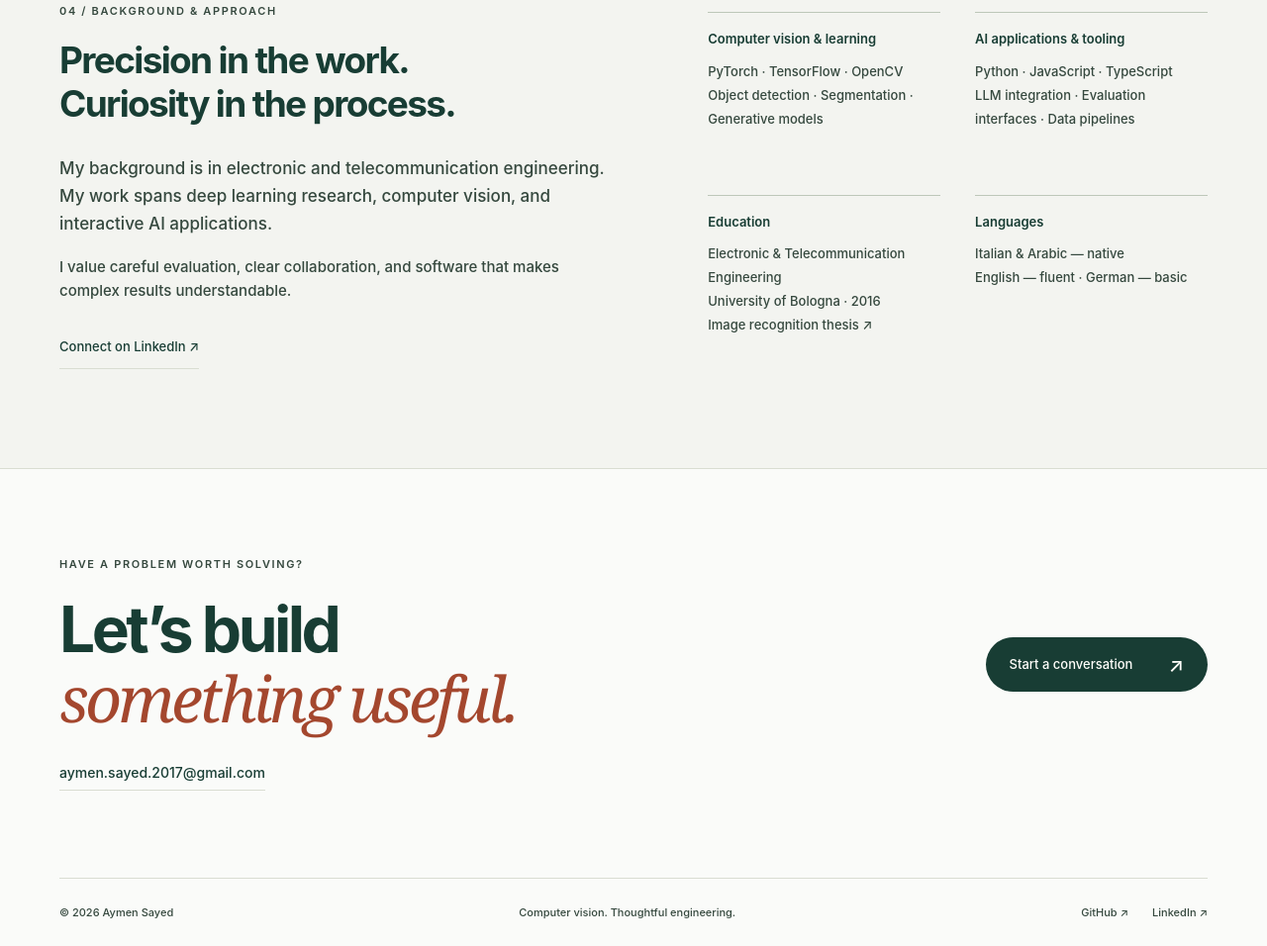
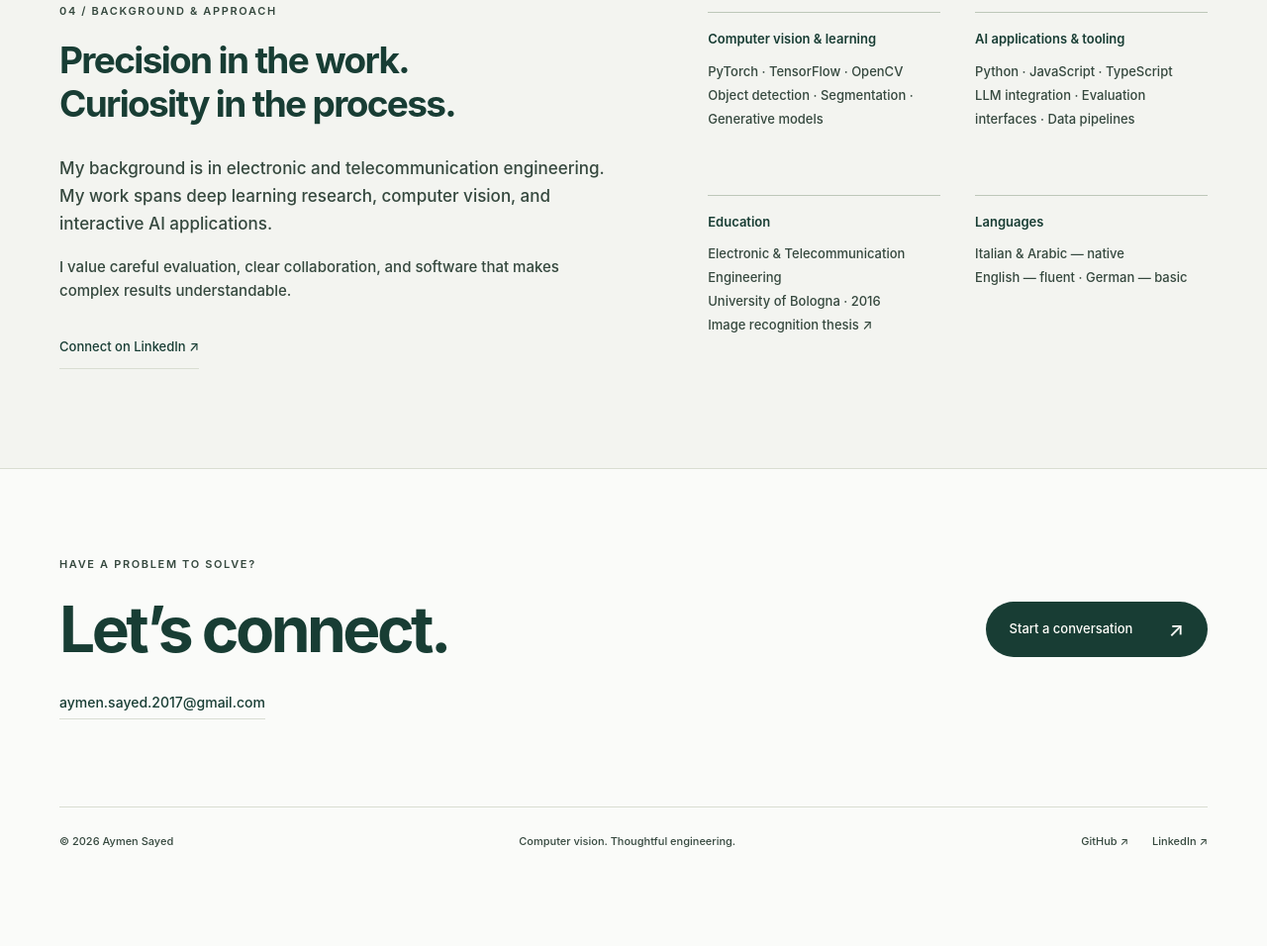
Before and after one commit to aymenx17/cv, a plain HTML site: page index.html in a window 1280 px wide. Shown: the part 4025-4981 px from the top of the page at 99% size. After the commit the page ends 4909 px from the top, so only its background shows below. Drawn offline with Linux system fonts and the light colour scheme.

Commit message:
Simplify contact section wording

```diff
--- a/index.html
+++ b/index.html
@@ -38,7 +38,7 @@
 <div class="thesis-topics"><div><span class="thesis-number" aria-hidden="true">01</span><div><h3>From equations to code</h3><p>Analytical gradients, the chain rule, and forward and backward passes. I implemented vectorized calculations and checked their correctness against numerical gradients.</p></div></div><div><span class="thesis-number" aria-hidden="true">02</span><div><h3>From linear models to CNNs</h3><p>Comparing SVM and softmax classifiers, a two-layer neural network, and a convolutional network—with attention to loss functions, regularization, and optimization.</p></div></div><div><span class="thesis-number" aria-hidden="true">03</span><div><h3>Learning through evaluation</h3><p>Experiments on CIFAR-10 connected implementation choices to model behavior through hyperparameter tuning, train/test comparisons, and visualizations of learned weights and filters.</p></div></div></div></div>
 </div></section>
 <section id="about" class="about-section section-pad" aria-labelledby="about-title"><div class="wrap about-grid"><div><p class="eyebrow">04 / Background & approach</p><h2 id="about-title">Precision in the work.<br>Curiosity in the process.</h2><p class="about-intro">My background is in electronic and telecommunication engineering. My work spans deep learning research, computer vision, and interactive AI applications.</p><p>I value careful evaluation, clear collaboration, and software that makes complex results understandable.</p><a class="text-link" href="https://www.linkedin.com/in/aymen-sayed" target="_blank" rel="noopener noreferrer">Connect on LinkedIn ↗</a></div><div class="capabilities"><div><h3>Computer vision & learning</h3><p>PyTorch · TensorFlow · OpenCV<br>Object detection · Segmentation · Generative models</p></div><div><h3>AI applications & tooling</h3><p>Python · JavaScript · TypeScript<br>LLM integration · Evaluation interfaces · Data pipelines</p></div><div><h3>Education</h3><p>Electronic & Telecommunication Engineering<br>University of Bologna · 2016<br><a href="#thesis">Image recognition thesis ↗</a></p></div><div><h3>Languages</h3><p>Italian & Arabic — native<br>English — fluent · German — basic</p></div></div></div></section>
-<section id="contact" class="wrap contact-section" aria-labelledby="contact-title"><p class="eyebrow">Have a problem worth solving?</p><div class="contact-row"><h2 id="contact-title">Let’s build<br><em>something useful.</em></h2><a class="button" href="mailto:aymen.sayed.2017@gmail.com">Start a conversation <span aria-hidden="true">↗</span></a></div><a class="email-link" href="mailto:aymen.sayed.2017@gmail.com">aymen.sayed.2017@gmail.com</a></section>
+<section id="contact" class="wrap contact-section" aria-labelledby="contact-title"><p class="eyebrow">Have a problem to solve?</p><div class="contact-row"><h2 id="contact-title">Let’s connect.</h2><a class="button" href="mailto:aymen.sayed.2017@gmail.com">Start a conversation <span aria-hidden="true">↗</span></a></div><a class="email-link" href="mailto:aymen.sayed.2017@gmail.com">aymen.sayed.2017@gmail.com</a></section>
 </main>
 <footer class="wrap site-footer"><span>© 2026 Aymen Sayed</span><span class="footer-note">Computer vision. Thoughtful engineering.</span><div><a href="https://github.com/aymenx17">GitHub ↗</a><a href="https://www.linkedin.com/in/aymen-sayed">LinkedIn ↗</a></div></footer>
 </body></html>
```
